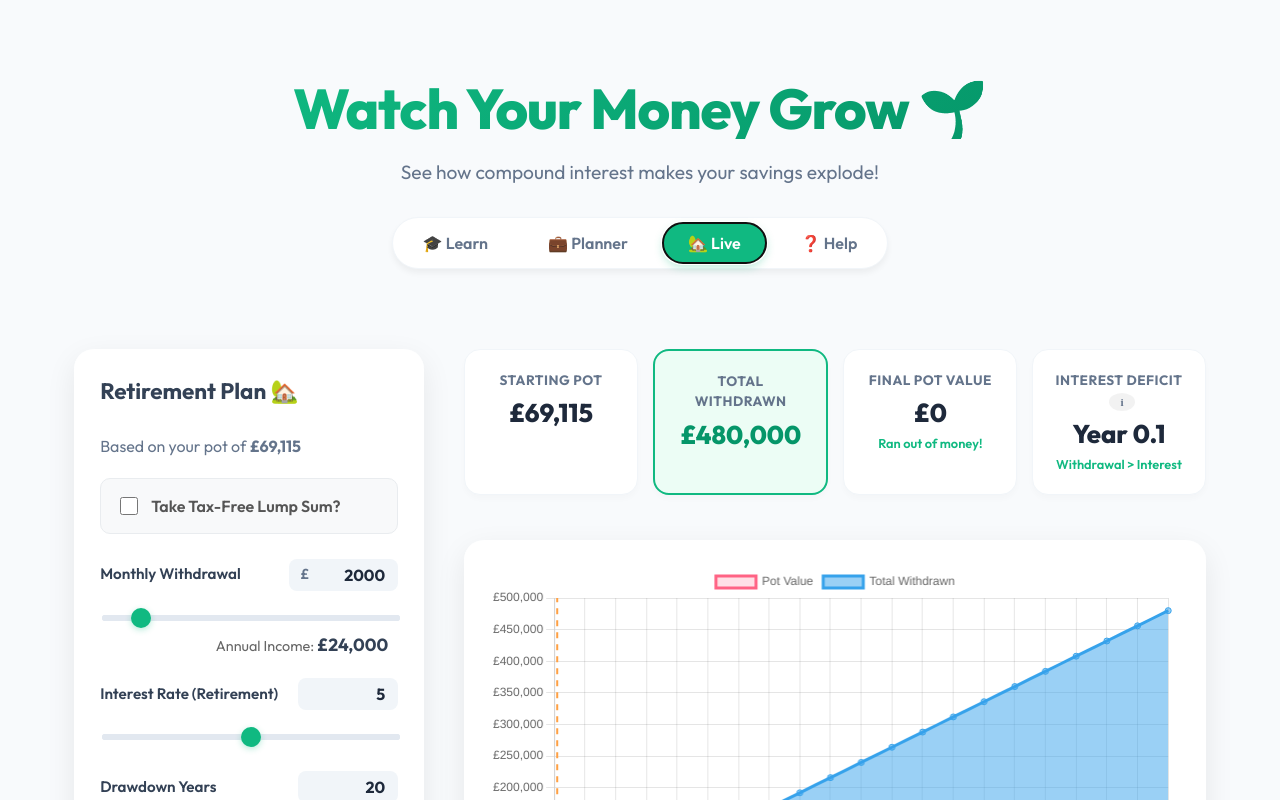
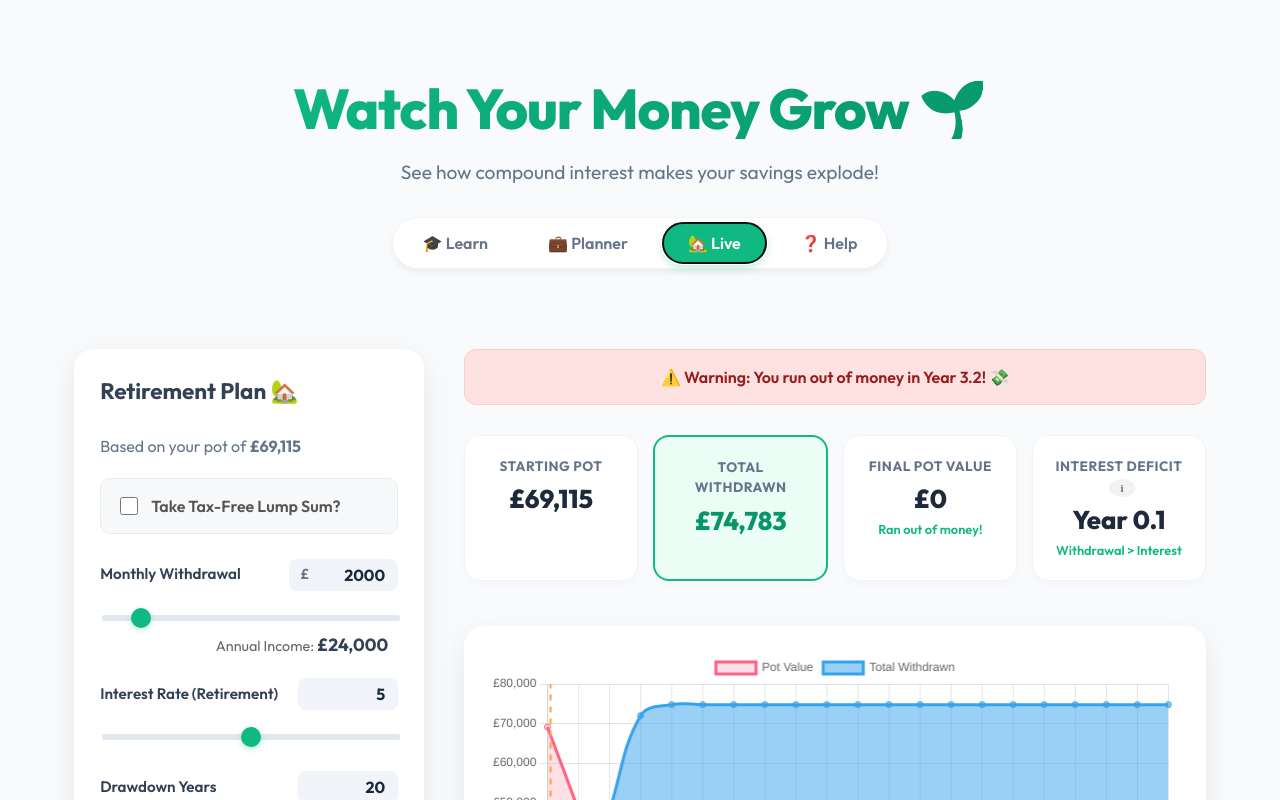
Before and after one commit to GavinRanton/compound-interest-calc, a React (Vite) app: page / in a window 1280 px wide. Both pictures are taken after a click on the button "🏡 Live". Shown: the top 800 px of the page. Built offline with nearby package versions, Linux system fonts and the light colour scheme.

Commit message:
Fix: Duplicate variable declaration preventing build

```diff
--- a/src/App.jsx
+++ b/src/App.jsx
@@ -105,7 +105,8 @@ function App() {
     finalBalance: drawdownFinalBalance,
     totalWithdrawn: drawdownTotalWithdrawn,
     lumpSum,
-    interestDeficitYear
+    interestDeficitYear,
+    ruinYear
   } = useMemo(() =>
     calculateDrawdown(finalBalance, drawdownAmount, drawdownRate, drawdownYears, takeLumpSum),
     [finalBalance, drawdownAmount, drawdownRate, drawdownYears, takeLumpSum]
@@ -238,6 +239,7 @@ function App() {
           drawdownTotalWithdrawn={drawdownTotalWithdrawn}
           lumpSum={lumpSum}
           interestDeficitYear={interestDeficitYear}
+          ruinYear={ruinYear}
           finalBalance={finalBalance}
           openModal={openModal}
           formatCurrency={formatCurrency}
--- a/src/utils/interestMath.js
+++ b/src/utils/interestMath.js
@@ -201,26 +201,21 @@ export const calculateDrawdown = (initialPot, monthlyDrawdown, annualRate, years
 
     let balance = takeLumpSum ? initialPot * 0.75 : initialPot;
     let totalWithdrawn = 0;
-
-    // If lump sum taken, that counts as an initial withdrawal?
-    // Usually "living on the value" focuses on the income stream.
-    // But for "Total Withdrawn" stat, maybe we should include it?
-    // Let's track it separately or just note it.
-    // For the graph "Withdrawal Amounts", usually implies the cumulative income.
-    // Let's start totalWithdrawn at 0 (income stream) but maybe return lumpSum value.
+    let startPot = balance; // Track actual starting pot (post lump sum)
 
     const balanceData = [Math.round(balance)];
     const withdrawnData = [0];
     const labels = ['Year 0'];
 
     let interestDeficitYear = null; // When monthly drawdown > monthly interest
+    let ruinYear = null; // When balance hits 0
 
     for (let m = 1; m <= totalMonths; m++) {
         // Calculate monthly interest
         const monthlyInterest = balance * (r / n);
 
-        // Check for crossover (first time drawdown exceeds interest)
-        // Only relevant if balance > 0
+        // Check for deficit (drawdown > interest)
+        // Only if we still have money and haven't flagged it yet
         if (balance > 0 && interestDeficitYear === null && monthlyDrawdown > monthlyInterest) {
             interestDeficitYear = parseFloat((m / 12).toFixed(1));
         }
@@ -228,12 +223,21 @@ export const calculateDrawdown = (initialPot, monthlyDrawdown, annualRate, years
         // Apply interest
         balance += monthlyInterest;
 
+        // Determine actual withdrawal (cannot exceed balance)
+        let actualWithdrawal = monthlyDrawdown;
+        if (balance < monthlyDrawdown) {
+            actualWithdrawal = balance; // Take whatever is left
+        }
+
         // Subtract drawdown
-        balance -= monthlyDrawdown;
-        totalWithdrawn += monthlyDrawdown;
+        balance -= actualWithdrawal;
+        totalWithdrawn += actualWithdrawal;
 
-        // Prevent negative balance
-        if (balance < 0) balance = 0;
+        // Check for Ruin (Bankruptcy)
+        if (balance <= 0.01 && ruinYear === null) { // Use small epsilon
+            balance = 0;
+            ruinYear = parseFloat((m / 12).toFixed(1));
+        }
 
         // Store yearly data
         if (m % 12 === 0) {
@@ -251,6 +255,7 @@ export const calculateDrawdown = (initialPot, monthlyDrawdown, annualRate, years
         finalBalance: Math.round(balance),
         totalWithdrawn: Math.round(totalWithdrawn),
         lumpSum: takeLumpSum ? Math.round(initialPot * 0.25) : 0,
-        interestDeficitYear
+        interestDeficitYear,
+        ruinYear
     };
 };
--- a/src/views/DrawdownView.jsx
+++ b/src/views/DrawdownView.jsx
@@ -12,7 +12,7 @@ const DrawdownView = ({
     currency,
     drawdownLabels, drawdownBalanceData, drawdownWithdrawnData,
     drawdownFinalBalance, drawdownTotalWithdrawn,
-    lumpSum, interestDeficitYear,
+    lumpSum, interestDeficitYear, ruinYear,
     finalBalance, // From Accumulation phase, used as starting pot
     openModal, formatCurrency, formatPercent, formatYears
 }) => {
@@ -83,6 +83,23 @@ const DrawdownView = ({
             </section>
 
             <section className="viz-panel">
+                {/* Ruin Warning Bar */}
+                {ruinYear && (
+                    <div style={{
+                        background: '#fee2e2',
+                        border: '1px solid #fecaca',
+                        color: '#991b1b',
+                        padding: '15px',
+                        borderRadius: '12px',
+                        fontWeight: '600',
+                        textAlign: 'center',
+                        marginBottom: '10px',
+                        animation: 'fadeIn 0.5s'
+                    }}>
+                        ⚠️ Warning: You run out of money in Year {ruinYear}! 💸
+                    </div>
+                )}
+
                 <div className="summary-grid">
                     <SummaryTile
                         label="Starting Pot"
```
